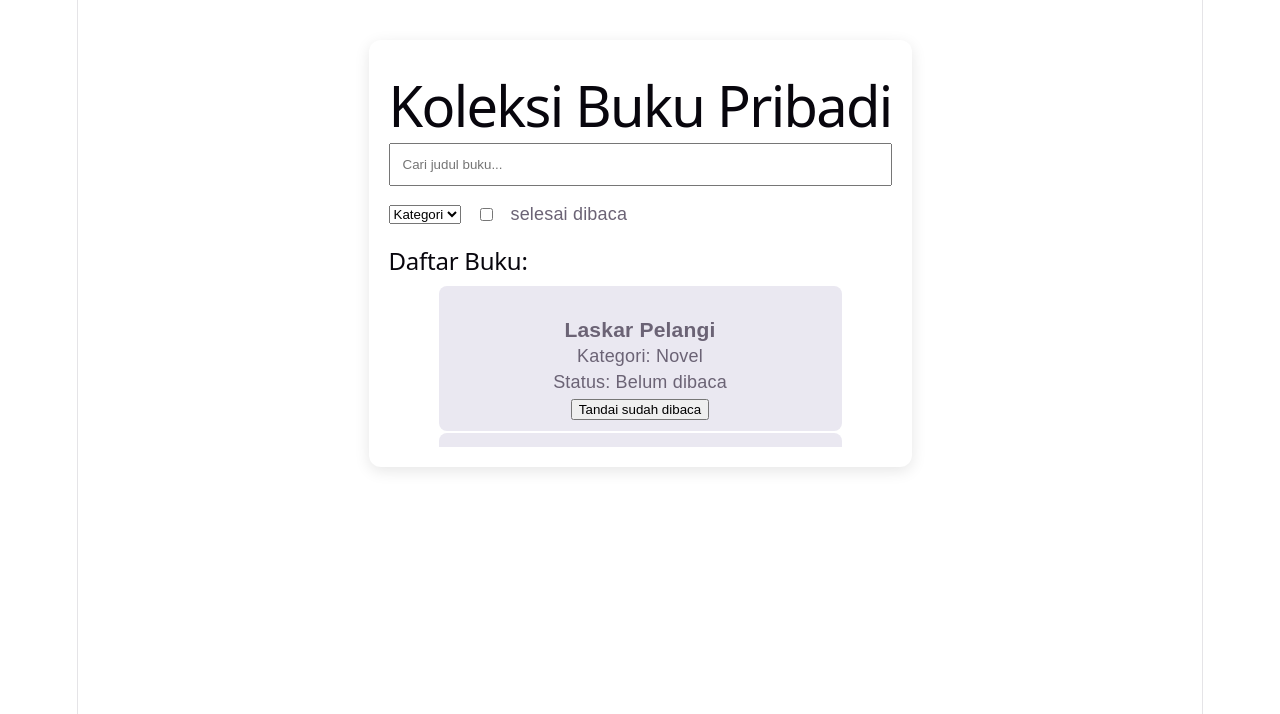
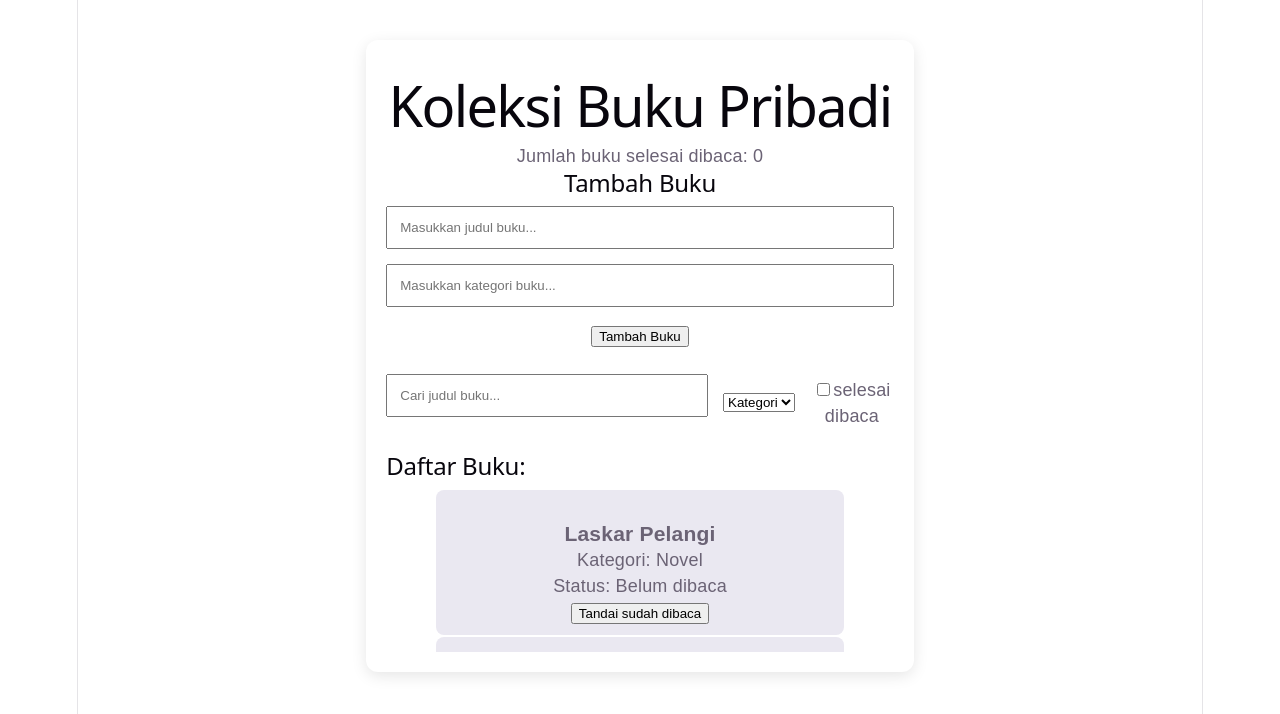
Before and after one commit to rizal-mariansyah/Matkul-web2026-3C, a Vue app in the folder koleksi-buku/: page / in a window 1280 px wide. Shown: the top 714 px of the page. Built offline with nearby package versions, Linux system fonts and the light colour scheme.

Commit message:
update tambah buku dan jumlah

```diff
--- a/koleksi-buku/src/components/bukuCatattan.vue
+++ b/koleksi-buku/src/components/bukuCatattan.vue
@@ -10,6 +10,11 @@ const selectedKategori = ref("");
 
 // variabel selesai baca
 const sudahDIbaca = ref(false);
+
+// Input buku baru yang ada
+const judulBaru = ref("");
+const kategoriBaru = ref("");
+
 
 // daftar buku
 const daftarBuku = ref([
@@ -53,11 +58,41 @@ const bukuTerfilter = computed(() => {
     });
   });
 
+  // Menghitung jumlah buku yang sudah dibaca
+
   // Mengubah status baca buku
   const ubahStatus = (id) => {
     const buku = daftarBuku.value.find((buku) => buku.id === id);
+    if(buku){
+      buku.dibaca = !buku.dibaca;
+    }
+  };
+const jumlahSelesai = computed(() => {
+  return daftarBuku.value.filter((buku) => buku.dibaca === true).length;
+});
 
-buku.dibaca = !buku.dibaca;
+  //  Menambahkan buku baru
+const tambahBuku = () => {
+  if (
+    judulBaru.value.trim() === "" ||
+    kategoriBaru.value.trim() === ""
+  ) {
+    alert("Judul dan kategori harus diisi!");
+    return;
+  }
+
+  daftarBuku.value.push({
+    id: Date.now(),
+    judul: judulBaru.value.trim(),
+    kategori: kategoriBaru.value.trim(),
+    dibaca: false,
+  });
+
+  // Mengosongkan form setelah berhasil
+  judulBaru.value = "";
+  kategoriBaru.value = "";
+
+
 };
 
 
@@ -66,16 +101,49 @@ buku.dibaca = !buku.dibaca;
 <template>
   <div class="container">
 
-     <!-- Judul aplikasi -->
+      <!-- Judul aplikasi  -->
 
     <h1>Koleksi Buku Pribadi</h1>
 
-    <input type="text" placeholder="Cari judul buku..." v-model="searchQuery" />
+
+    <!-- Menghitung buku yang sudah selesai dibaca -->
+    <p>Jumlah buku selesai dibaca: {{ jumlahSelesai }}</p>
 
 
-      <!-- Filter kategori dan status buku -->
+    <!-- FORM TAMBAH BUKU -->
+    <div class="form-buku">
+      <h2>Tambah Buku</h2>
+
+
+      <input
+        type="text"
+        placeholder="Masukkan judul buku..."
+        v-model="judulBaru"
+      />
+
+      <input
+      type="text"
+      placeholder="Masukkan kategori buku..."
+      v-model="kategoriBaru"
+      />
+
+
+    <!-- Tombol menambahkan buku -->
+      <button @click="tambahBuku">
+        Tambah Buku
+      </button>
+    </div>
+    <br>
+
+      <!-- Filter,cari, kategori dan status buku -->
 
       <div class="filter">
+
+        <input
+          type="text"
+          placeholder="Cari judul buku..."
+          v-model="searchQuery"
+        />
         <select v-model="selectedKategori">
           <option value="">Kategori</option>
           <option value="komik">komik</option>
@@ -83,8 +151,10 @@ buku.dibaca = !buku.dibaca;
           <option value="Biografi">Biografi</option>
         </select>
 
+      <div>
         <input type="checkbox" v-model="sudahDIbaca" />
         <label>selesai dibaca</label>
+      </div>
     </div>
 
      <!-- Menampilkan daftar buku hasil filter -->
```
Lines whose indentation alone changed are shown as unchanged.
